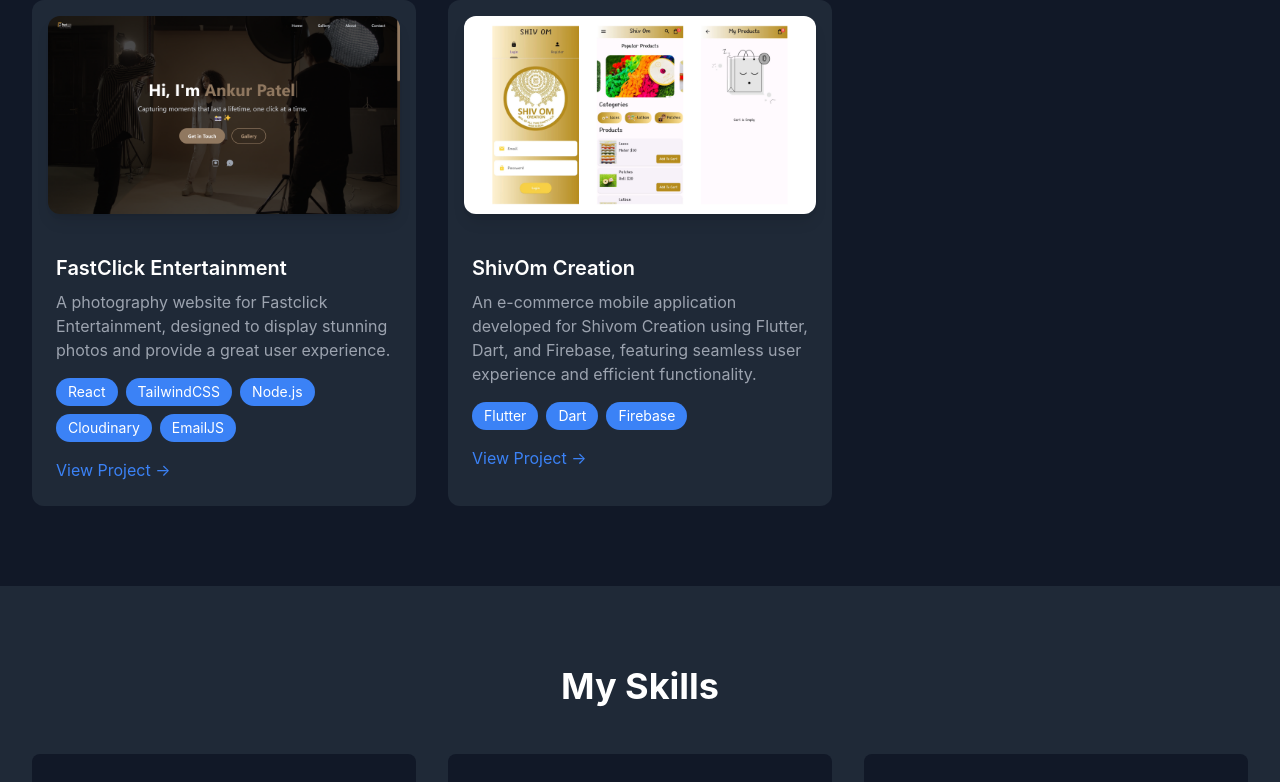
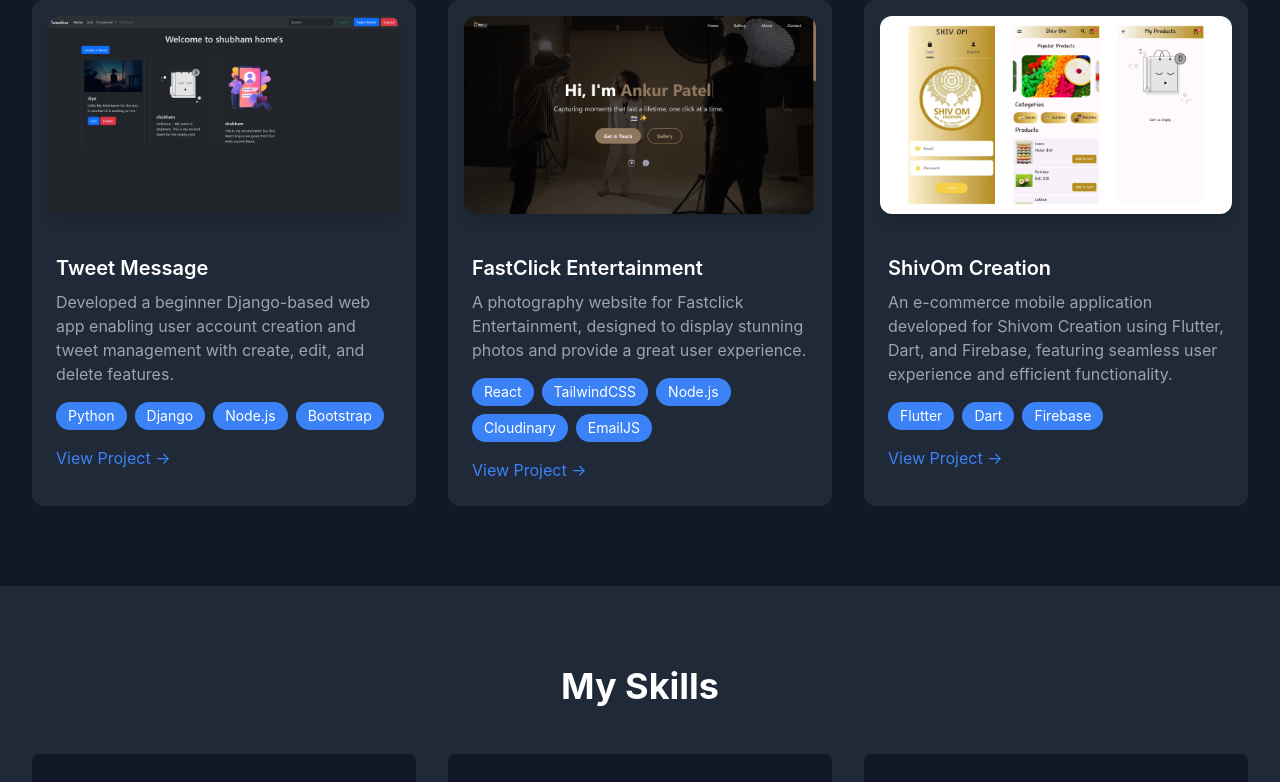
Before and after one commit to shubham142002/portfolio, a React (Vite) app: page / in a window 1280 px wide. Shown: the part 968-1750 px from the top of the page. Built offline with nearby package versions, Linux system fonts and the light colour scheme.

Commit message:
Add new project "Tweet Message" to Projects component with description and image

```diff
--- a/src/components/Projects.jsx
+++ b/src/components/Projects.jsx
@@ -1,10 +1,17 @@
 import { motion, useAnimation } from 'framer-motion';
 import { useState, useEffect } from 'react';
-import myportfolio from '../assets/myportfolio.png';
 import fastclick from '../assets/fastclick.png';
 import shivom from '../assets/shivom.png';
+import tweet from '../assets/tweet.png';
 
 const projects = [
+  {
+    title: "Tweet Message",
+    description: "Developed a beginner Django-based web app enabling user account creation and tweet management with create, edit, and delete features.",
+    image: tweet,
+    tech: ["Python", "Django", "Node.js", "Bootstrap"],
+    // link: ""
+  },
   {
     title: "FastClick Entertainment",
     description: "A photography website for Fastclick Entertainment, designed to display stunning photos and provide a great user experience.",
```
Also changed, not shown: src/assets/tweet.png (added).
